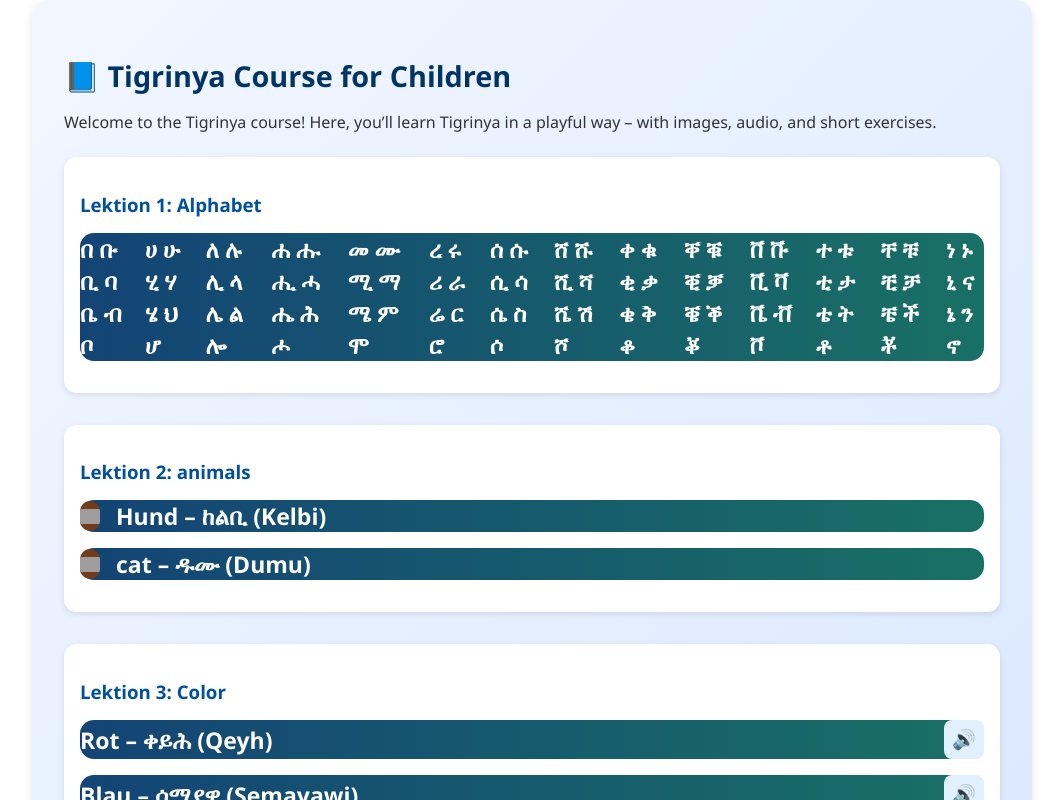
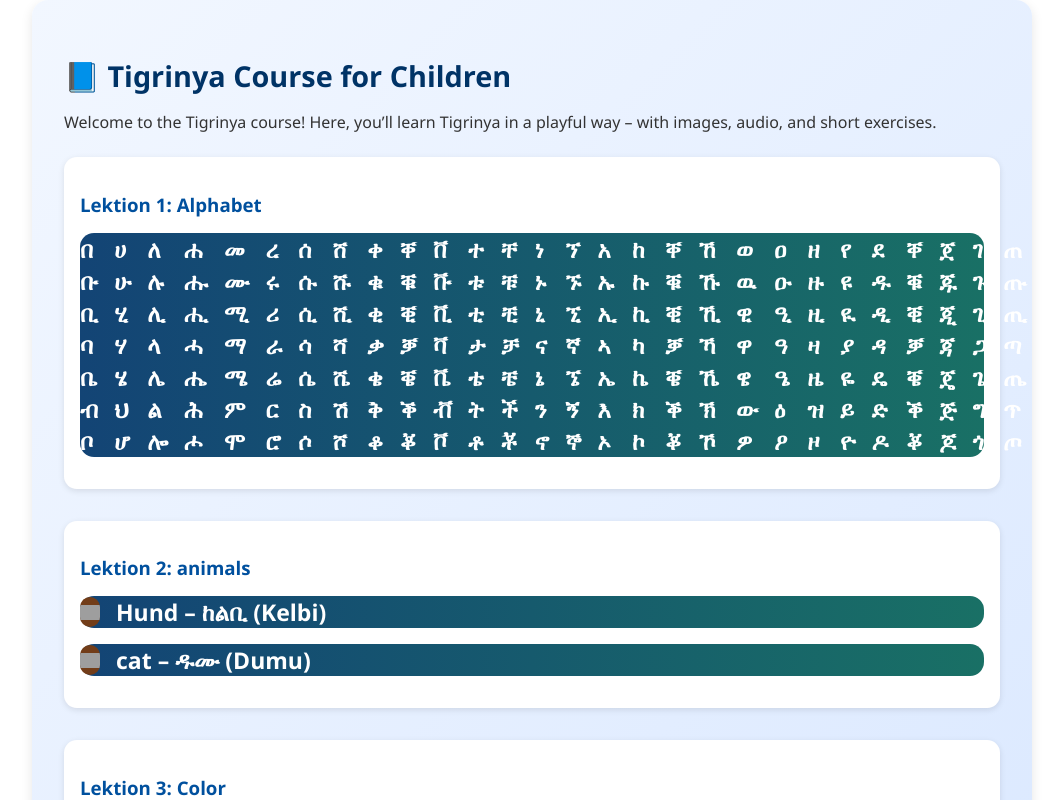
Before and after one commit to esrromehhat/akch-web, a plain HTML site: page index.html in a window 1280 px wide. Both pictures are taken after a click on the button "Ti-Course". Shown: the part 164-964 px from the top of the page, without its empty margins (108-1171 px from the left). Drawn offline with Linux system fonts and the light colour scheme; grey boxes are pictures that could not be loaded; a script that the page names is missing.

Commit message:
Update index.html

```diff
--- a/index.html
+++ b/index.html
@@ -104,6 +104,23 @@
         <span class="speak">ተ ቱ ቲ ታ ቴ ት ቶ</span>
         <span class="speak">ቸ ቹ ቺ ቻ ቼ ች ቾ</span>
         <span class="speak">ነ ኑ ኒ ና ኔ ን ኖ</span>
+        <span class="speak">ኘ ኙ ኚ ኛ ኜ ኝ ኞ</span>
+        <span class="speak">አ ኡ ኢ ኣ ኤ እ ኦ</span>
+        <span class="speak">ከ ኩ ኪ ካ ኬ ክ ኮ</span>
+        <span class="speak">ቐ ቑ ቒ ቓ ቔ ቕ ቖ</span>
+        <span class="speak">ኸ ኹ ኺ ኻ ኼ ኽ ኾ</span>
+        <span class="speak">ወ ዉ ዊ ዋ ዌ ው ዎ</span>
+        <span class="speak">ዐ ዑ ዒ ዓ ዔ ዕ ዖ</span>
+        <span class="speak">ዘ ዙ ዚ ዛ ዜ ዝ ዞ</span>
+        <span class="speak">የ ዩ ዪ ያ ዬ ይ ዮ</span>
+        <span class="speak">ደ ዱ ዲ ዳ ዴ ድ ዶ</span>
+        <span class="speak">ቐ ቑ ቒ ቓ ቔ ቕ ቖ</span>
+        <span class="spea">ጀ ጁ ጂ ጃ ጄ ጅ ጆ</span>
+        <span class="speak">ገ ጉ ጊ ጋ ጌ ግ ጎ</span>
+        <span class="speak">ጠ ጡ ጢ ጣ ጤ ጥ ጦ</span>
+        <span class="speak">ጨ ጩ ጪ ጫ ጬ ጭ ጮ</span>
+        <span class="speak">ጸ ጹ ጺ ጻ ጼ ጽ ጾ</span>
+        <span class="speak">ፉ ፊ ፋ ፌ ፍ ፎ</span>
 
       </li>
     </ul>
```
